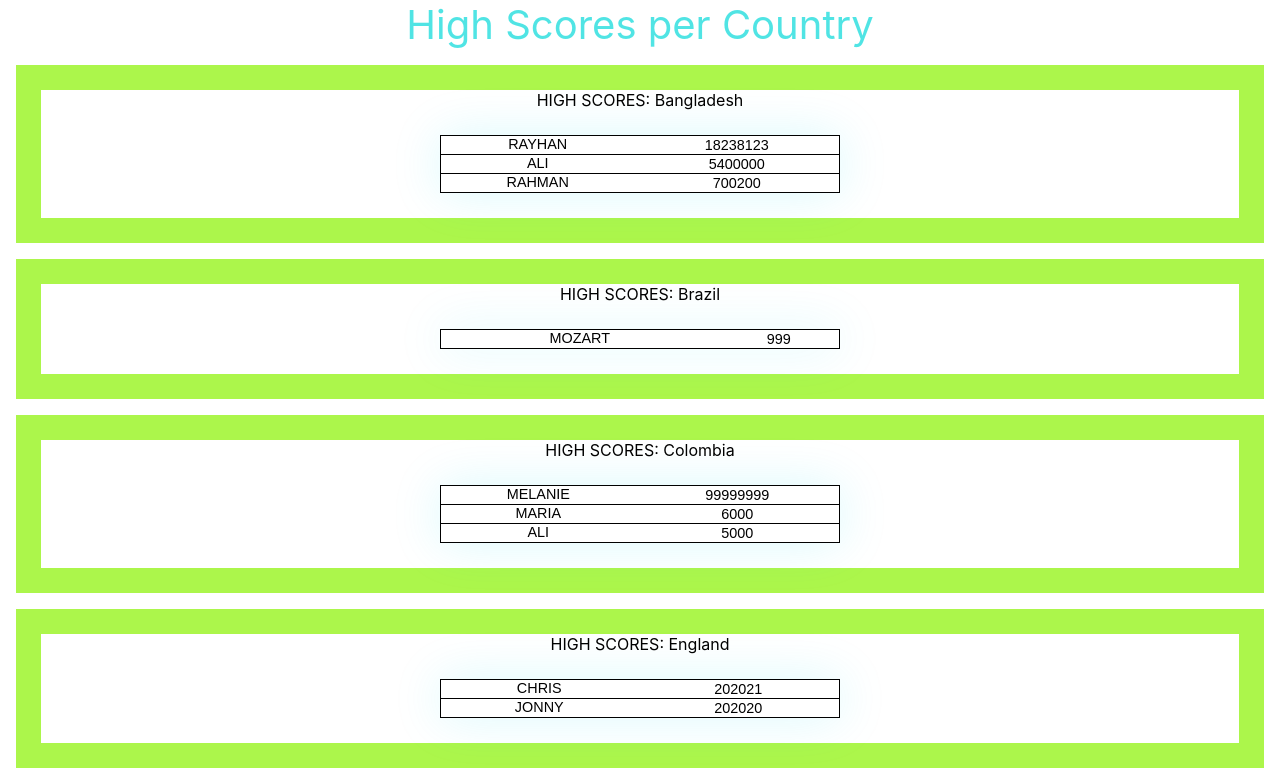
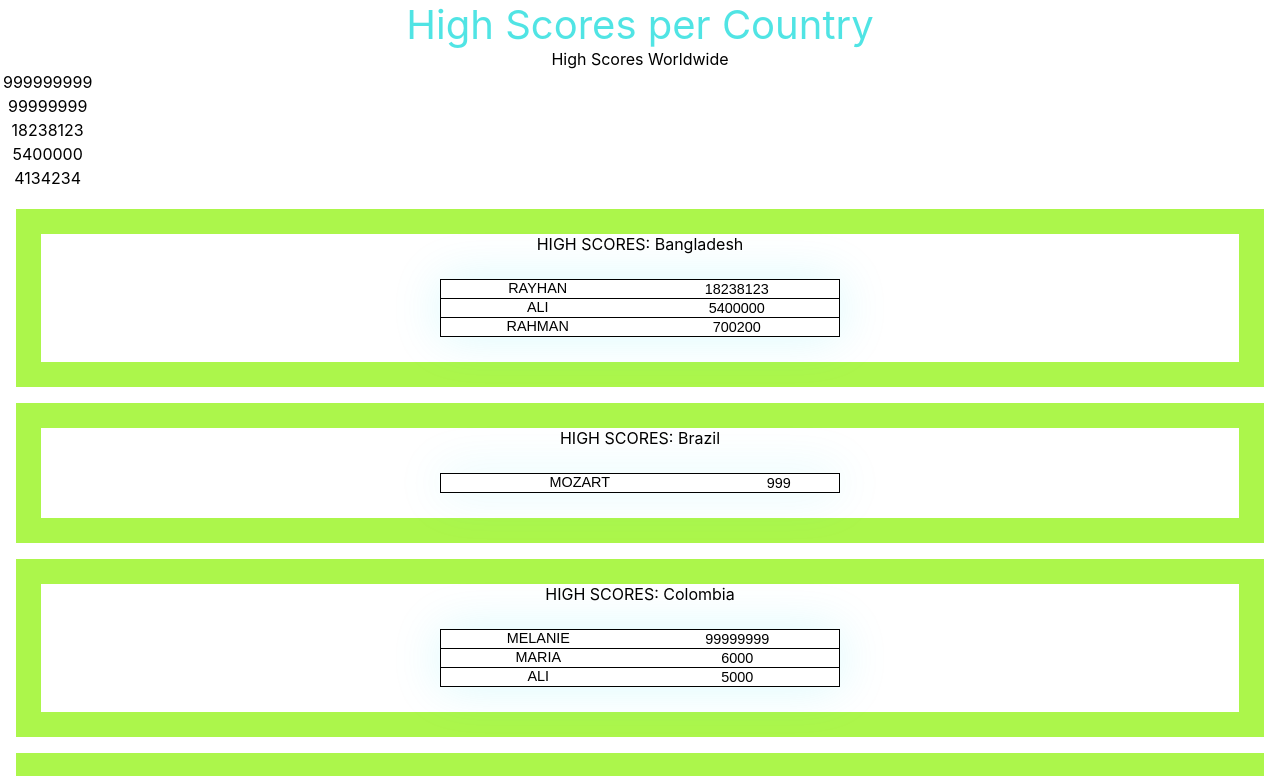
Before and after one commit to mandeepsangha/high-scores-react, a React (Create React App) app: page / in a window 1280 px wide. Shown: the top 776 px of the page. Built offline with nearby package versions, Linux system fonts and the light colour scheme.

Commit message:
Added World scores, missing names

```diff
--- a/src/App.js
+++ b/src/App.js
@@ -1,6 +1,7 @@
 import "./App.css";
 
 import Header from "./Header.js";
+import HighScores from "./HighScores.js";
 import ScoreCard from "./ScoreCard.js";
 
 let allCountryScores = [
@@ -71,6 +72,7 @@ function App() {
   return (
     <div className="App">
       <Header />
+      <HighScores scores={allCountryScores} />
       <ScoreCard scores={allCountryScores} />
     </div>
   );
--- a/src/Header.js
+++ b/src/Header.js
@@ -1,7 +1,7 @@
 import React from "react";
 
 function Header() {
-  return <div class = "headerdiv">High Scores per Country</div>;
+  return <div className="headerdiv">High Scores per Country</div>;
 }
 
 export default Header;
--- /dev/null
+++ b/src/HighScores.js
@@ -0,0 +1,38 @@
+import React from "react";
+
+function HighScores(props) {
+  let newArray = [];
+  for (let i = 0; i < 8; i++) {
+    for (let j = 0; j < 5; j++) {
+      if (props.scores[i].scores[j]) {
+        let score = props.scores[i].scores[j].s;
+        newArray.push(score);
+      }
+    }
+  }
+
+  let topFive = newArray.sort((a, b) => b - a).splice(0, 5);
+
+  return (
+    <div>
+      {/* {console.log(props.scores[0].scores[0].s)} */}
+      {console.log(topFive)}
+      High Scores Worldwide
+      <table>
+        <tbody>
+          {topFive.map((el) => {
+            return (
+              <tr>
+                <td>{el}</td>
+              </tr>
+            );
+          })}
+
+          <tr></tr>
+        </tbody>
+      </table>
+    </div>
+  );
+}
+
+export default HighScores;
```
